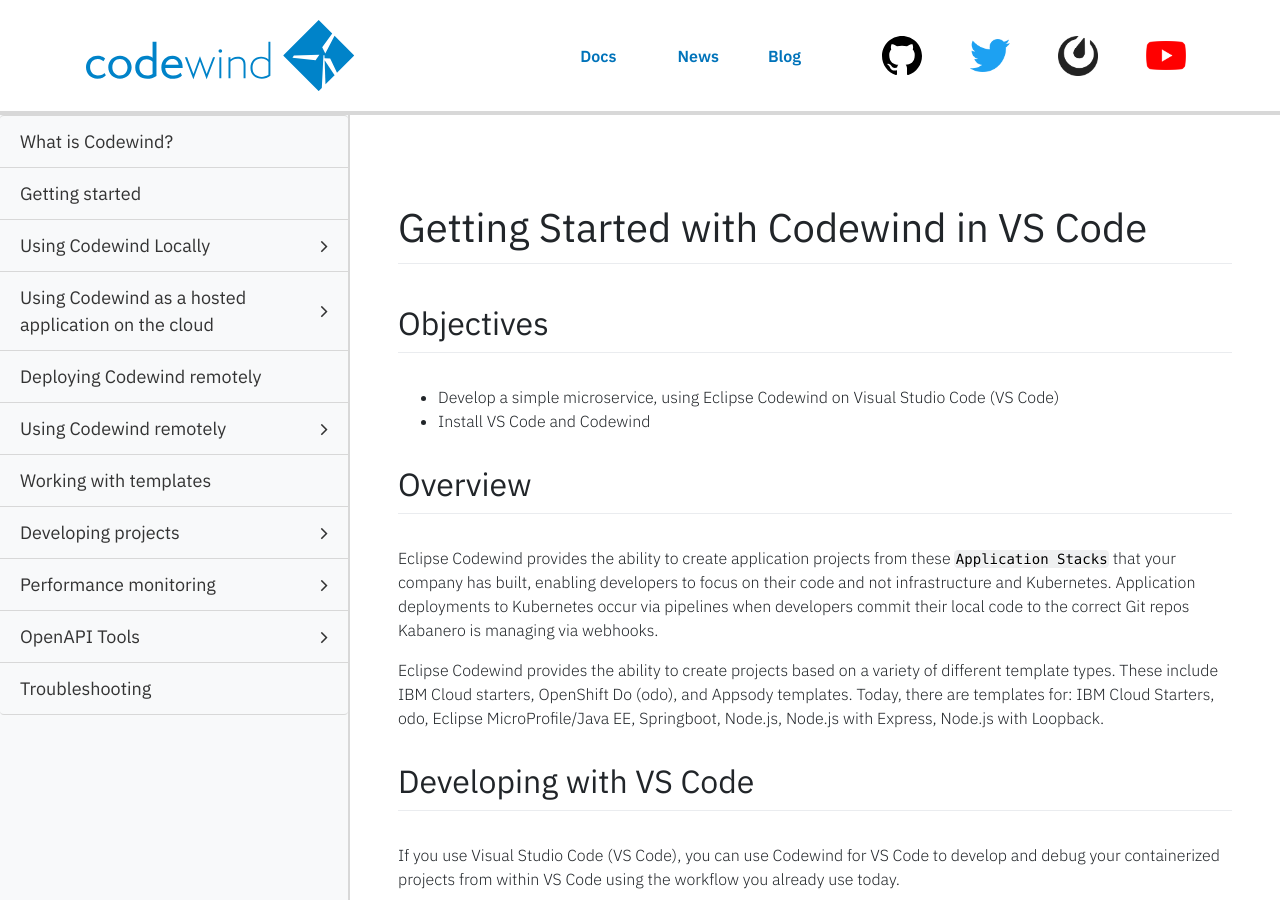
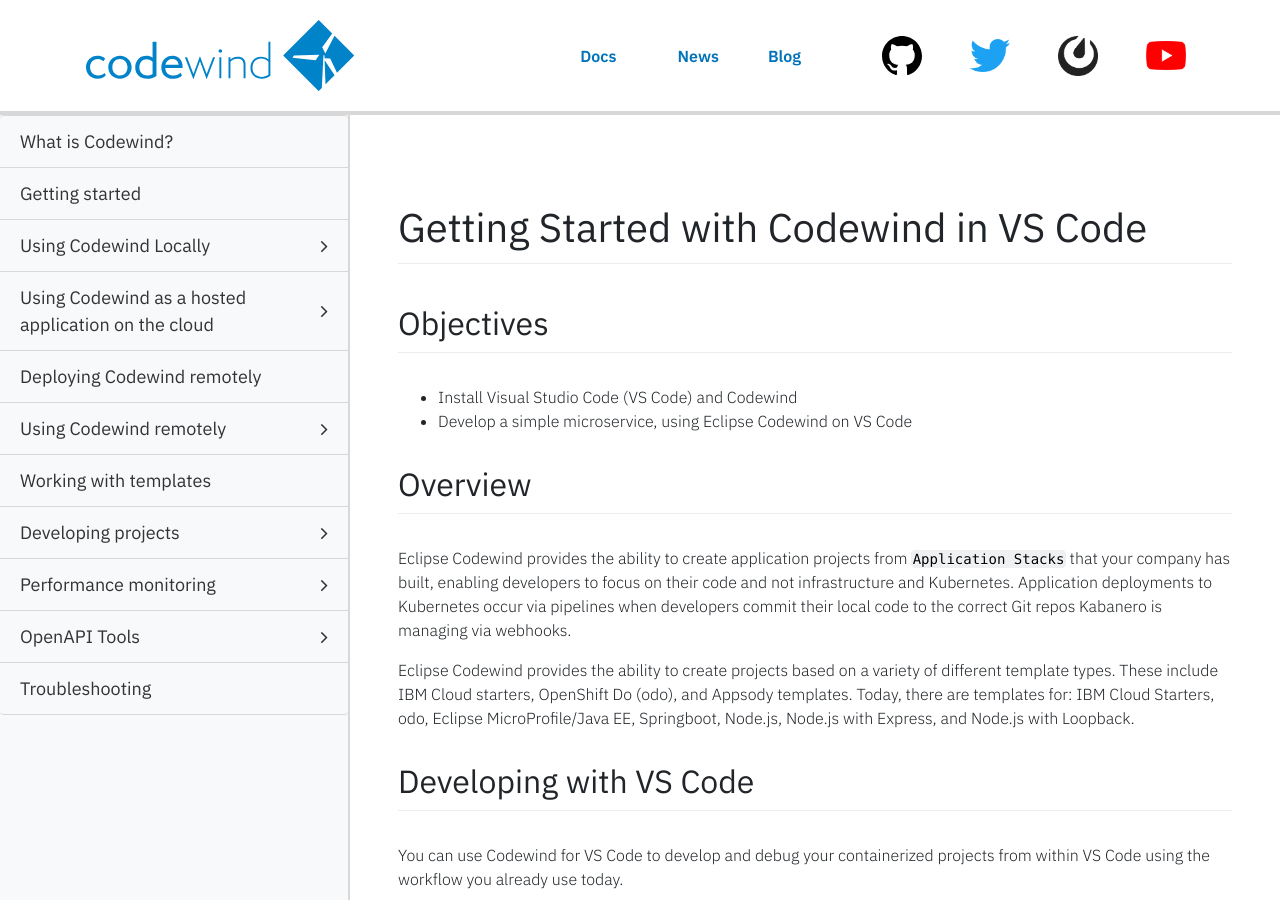
Before and after one commit to eclipse-archived/codewind-docs, a Jekyll site: the page built from docs/_documentations/codewind-vs-code-quick-guide.md, in a window 1280 px wide and 900 px high. Built offline with Jekyll 4.4.1, drawn with Linux system fonts in a browser that asks for light colours; nearby versions of some CDN libraries; comment, search, counter and statistics services are not loaded; some of the changed text lies outside the part shown.

Commit message:
modified content
Signed-off-by: Jacob Berger <jacob.berger@ibm.com>

```diff
--- a/docs/_documentations/codewind-vs-code-quick-guide.md
+++ b/docs/_documentations/codewind-vs-code-quick-guide.md
@@ -10,16 +10,16 @@ permalink: codewind-vscode-quick-guide
 # Getting Started with Codewind in VS Code
 
 ## Objectives
-* Develop a simple microservice, using Eclipse Codewind on Visual Studio Code (VS Code)
-* Install VS Code and Codewind
+* Install Visual Studio Code (VS Code) and Codewind
+* Develop a simple microservice, using Eclipse Codewind on VS Code
 
 ## Overview
-Eclipse Codewind provides the ability to create application projects from these `Application Stacks` that your company has built, enabling developers to focus on their code and not infrastructure and Kubernetes.  Application deployments to Kubernetes occur via pipelines when developers commit their local code to the correct Git repos Kabanero is managing via webhooks.
+Eclipse Codewind provides the ability to create application projects from `Application Stacks` that your company has built, enabling developers to focus on their code and not infrastructure and Kubernetes. Application deployments to Kubernetes occur via pipelines when developers commit their local code to the correct Git repos Kabanero is managing via webhooks.
 
-Eclipse Codewind provides the ability to create projects based on a variety of different template types.  These include IBM Cloud starters, OpenShift Do (odo), and Appsody templates. Today, there are templates for: IBM Cloud Starters, odo, Eclipse MicroProfile/Java EE, Springboot, Node.js, Node.js with Express, Node.js with Loopback.
+Eclipse Codewind provides the ability to create projects based on a variety of different template types.  These include IBM Cloud starters, OpenShift Do (odo), and Appsody templates. Today, there are templates for: IBM Cloud Starters, odo, Eclipse MicroProfile/Java EE, Springboot, Node.js, Node.js with Express, and Node.js with Loopback.
 
 ## Developing with VS Code
-If you use Visual Studio Code (VS Code), you can use Codewind for VS Code to develop and debug your containerized projects from within VS Code using the workflow you already use today.
+You can use Codewind for VS Code to develop and debug your containerized projects from within VS Code using the workflow you already use today.
 
 ### Prerequisite
 Before you can develop a microservice with VS Code, you need to:
```
Also changed, not shown: other parts of docs/_documentations/codewind-vs-code-quick-guide.md (+6 -6 lines).
